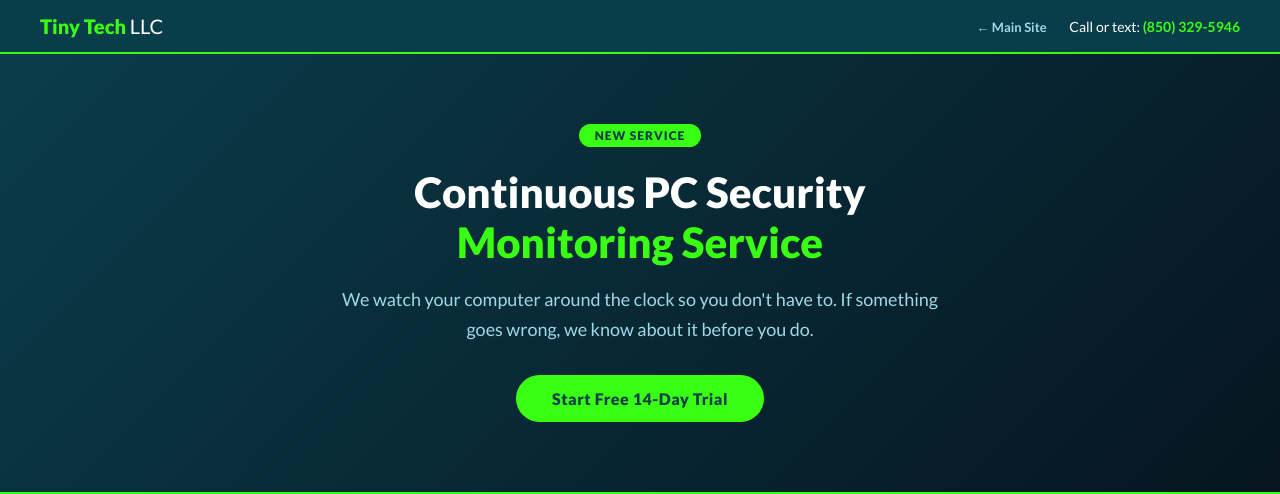
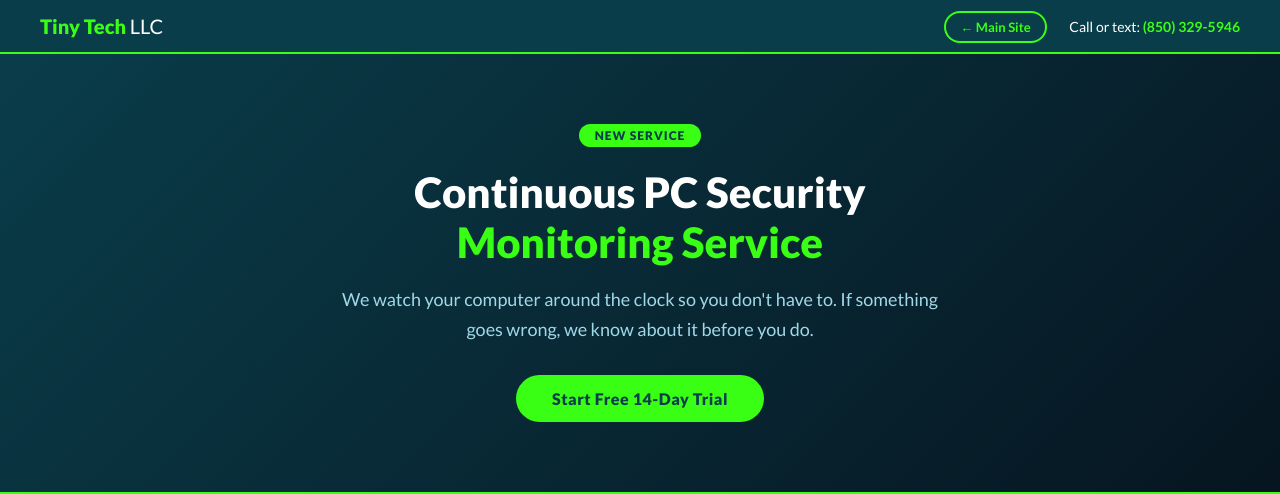
Before and after one commit to tinytechllc09-del/tinytech-monitor-page, a Flask app: page / in a window 1280 px wide. Shown: the top 494 px of the page. Run offline with Flask 3, Linux system fonts and the light colour scheme.

Commit message:
Style Main Site nav link as a button
Makes the return link more visible with green border and bold text
matching the site's existing style.

Co-Authored-By: Claude Sonnet 4.6 <noreply@anthropic.com>

```diff
--- a/templates/index.html
+++ b/templates/index.html
@@ -363,7 +363,7 @@
 <div class="nav">
     <a class="nav-brand" href="https://tinytechsolution.com">Tiny Tech <span>LLC</span></a>
     <div class="nav-contact">
-        <a href="https://tinytechsolution.com" style="color:#a0d8e8; text-decoration:none; margin-right:20px; font-size:13px;">← Main Site</a>
+        <a href="https://tinytechsolution.com" style="color:#39ff14; text-decoration:none; margin-right:20px; font-size:13px; font-weight:700; border:2px solid #39ff14; padding:6px 14px; border-radius:20px;">← Main Site</a>
         Call or text: <a href="tel:8503295946">(850) 329-5946</a>
     </div>
 </div>
```
